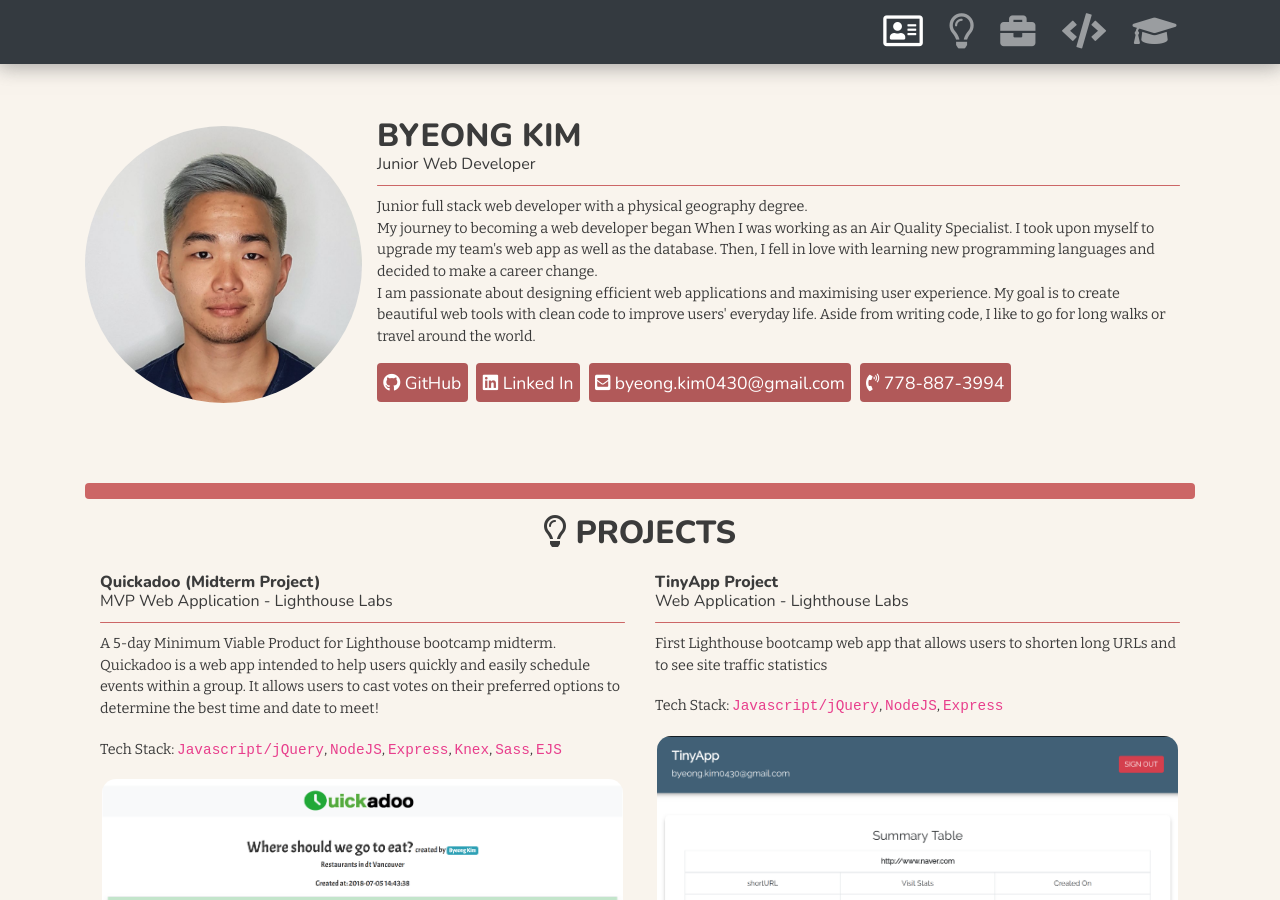
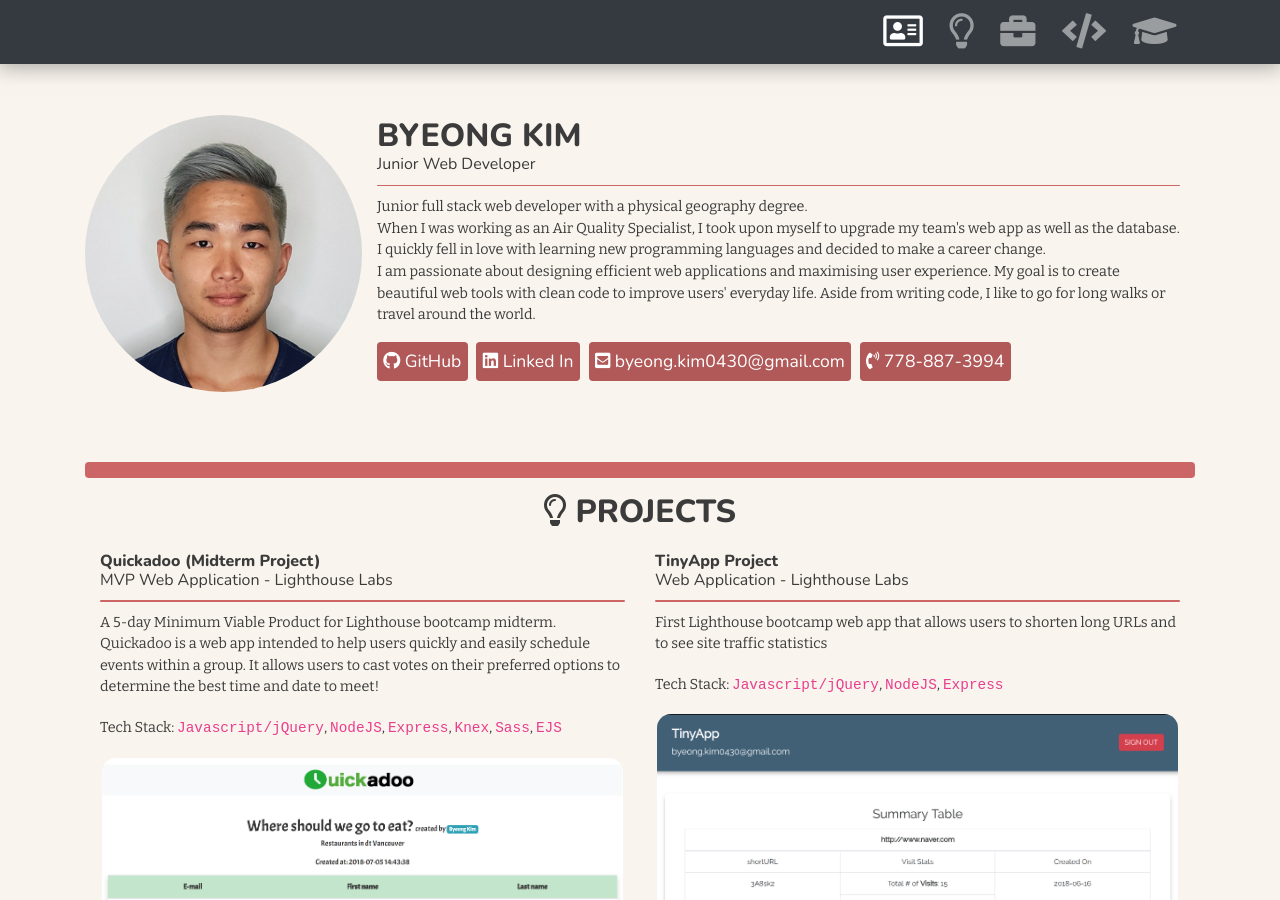
Before and after one commit to byeong0430/byeong0430.github.io, a Jekyll site: the page built from index.html, in a window 1280 px wide and 900 px high. Built offline with Jekyll 4.4.1, drawn with Linux system fonts in a browser that asks for light colours; nearby versions of some CDN libraries.

Commit message:
made a few changes to description

```diff
--- a/_config.yml
+++ b/_config.yml
@@ -19,9 +19,8 @@
 telephone: 778-887-3994
 description: > # this means to ignore newlines until "baseurl:"
   Junior full stack web developer with a physical geography degree.<br/>
-  My journey to becoming a web developer began When I was working as an Air Quality Specialist.
-  I took upon myself to upgrade my team's web app as well as the database.
-  Then, I fell in love with learning new programming languages and decided to make a career change.<br/>
+  When I was working as an Air Quality Specialist, I took upon myself to upgrade my team's web app as well as the database.
+  I quickly fell in love with learning new programming languages and decided to make a career change.<br/>
   I am passionate about designing efficient web applications and maximising user experience.
   My goal is to create beautiful web tools with clean code to improve users' everyday life.
   Aside from writing code, I like to go for long walks or travel around the world.
```
